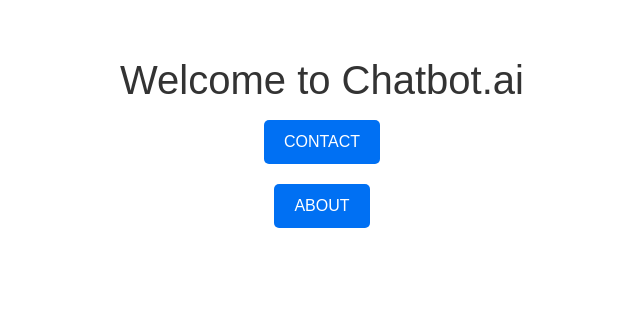
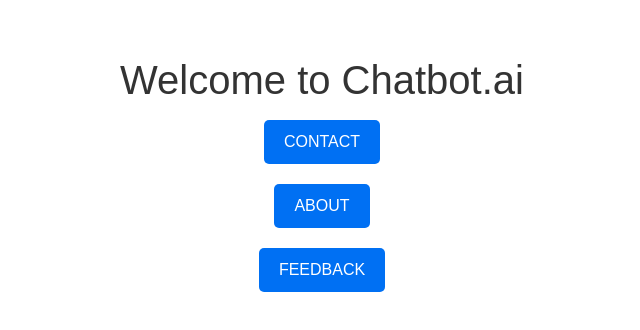
Before and after one commit to niviii-08/assignment-2, a Next.js app: page / in a window 1280 px wide. Shown: the top 330 px of the page, without its empty margins (318-958 px from the left). Built offline with nearby package versions, Linux system fonts and the light colour scheme.

Commit message:
after components

```diff
--- a/src/pages/index.js
+++ b/src/pages/index.js
@@ -34,6 +34,8 @@ export default function Home() {
         <Link href="/contact" style={styles.link}>CONTACT</Link>
         <br />
         <Link href="/about" style={styles.link}>ABOUT</Link>
+        <br />
+        <Link href="/feedback" style={styles.link}>FEEDBACK</Link>
       </main>
     </div>
   );
```
